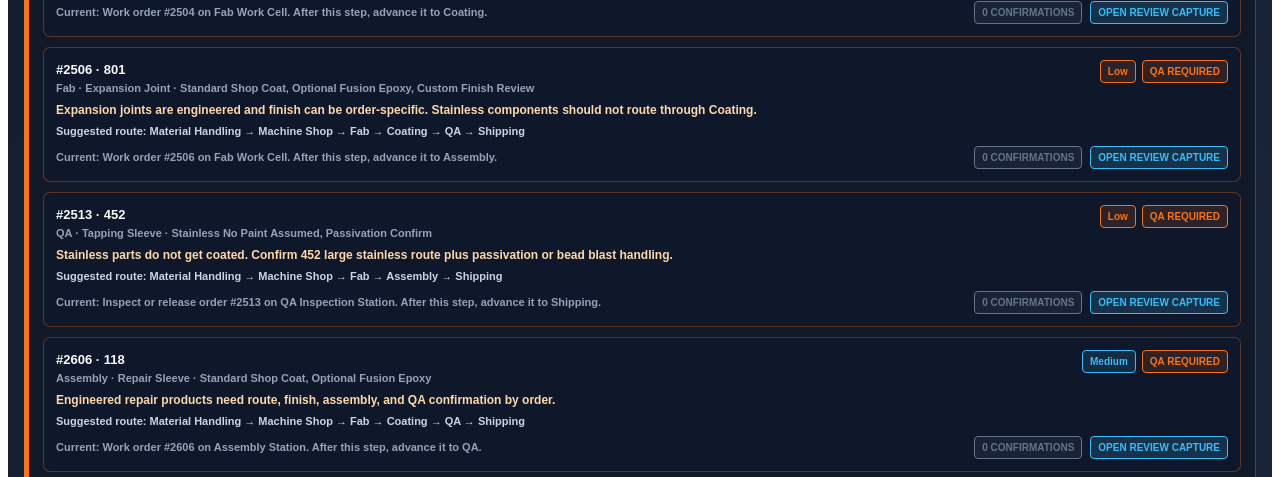
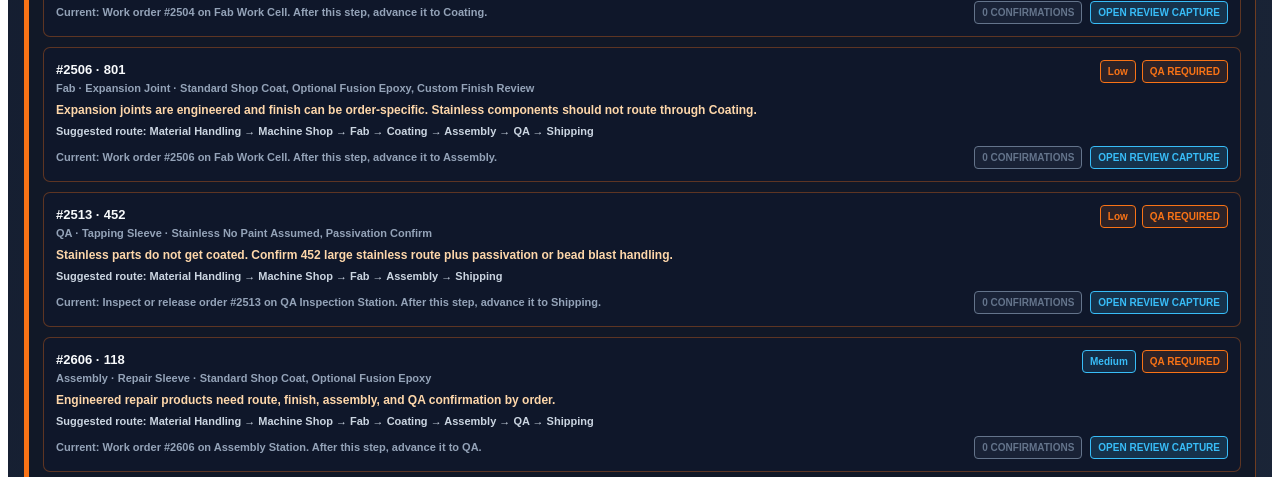
Before and after one commit to jcm-digital-coworker/JCM-Command-Center, a React (Vite) app: page / in a window 1280 px wide. Shown: the part 1980-2457 px from the top of the page. Built offline with nearby package versions, Linux system fonts and the light colour scheme.

Commit message:
Add assembly after coating for non stainless engineered routes

```diff
--- a/src/data/productClassificationRules.ts
+++ b/src/data/productClassificationRules.ts
@@ -149,7 +149,7 @@ export const productClassificationRules: ProductClassificationRule[] = [
     productFamily: 'REPAIR_SLEEVE',
     materialClass: 'CARBON_STEEL',
     finishHints: ['STANDARD_SHOP_COAT', 'OPTIONAL_FUSION_EPOXY'],
-    routeHint: ['Material Handling', 'Machine Shop', 'Fab', 'Coating', 'QA', 'Shipping'],
+    routeHint: ['Material Handling', 'Machine Shop', 'Fab', 'Coating', 'Assembly', 'QA', 'Shipping'],
     departmentOwnershipHint: ['Engineered route review', 'Non-stainless parts are blasted and coated right before final assembly', 'QA required'],
     engineeredRequired: true,
     qaRequired: true,
@@ -181,7 +181,7 @@ export const productClassificationRules: ProductClassificationRule[] = [
     productFamily: 'SPOOL_OR_TEE',
     materialClass: 'CARBON_STEEL',
     finishHints: ['FUSION_EPOXY_COATING'],
-    routeHint: ['Material Handling', 'Machine Shop', 'Fab', 'Coating', 'QA', 'Shipping'],
+    routeHint: ['Material Handling', 'Machine Shop', 'Fab', 'Coating', 'Assembly', 'QA', 'Shipping'],
     departmentOwnershipHint: ['Engineered route review', 'Non-stainless parts are blasted and coated right before final assembly', 'QA required'],
     engineeredRequired: true,
     qaRequired: true,
@@ -197,7 +197,7 @@ export const productClassificationRules: ProductClassificationRule[] = [
     productFamily: 'EXPANSION_JOINT',
     materialClass: 'MIXED_MATERIAL',
     finishHints: ['STANDARD_SHOP_COAT', 'OPTIONAL_FUSION_EPOXY', 'CUSTOM_FINISH_REVIEW'],
-    routeHint: ['Material Handling', 'Machine Shop', 'Fab', 'Coating', 'QA', 'Shipping'],
+    routeHint: ['Material Handling', 'Machine Shop', 'Fab', 'Coating', 'Assembly', 'QA', 'Shipping'],
     departmentOwnershipHint: ['Engineered route review', 'Confirm stainless vs non-stainless finish path before dispatch', 'QA required'],
     engineeredRequired: true,
     qaRequired: true,
```
